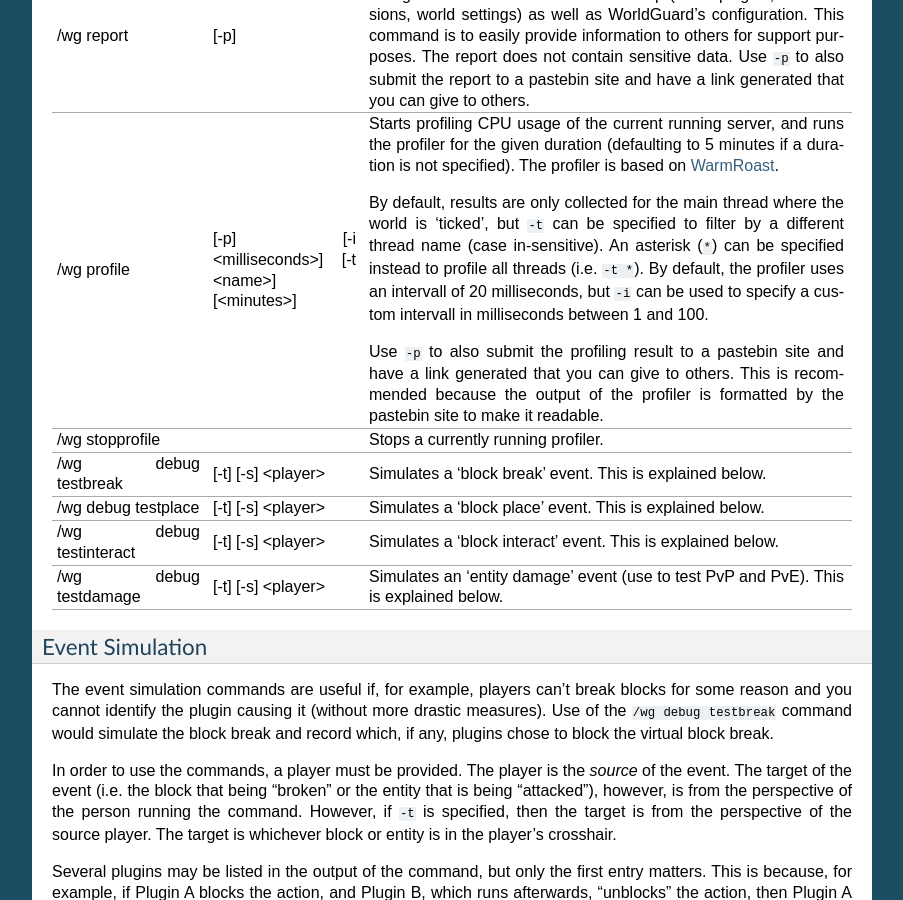
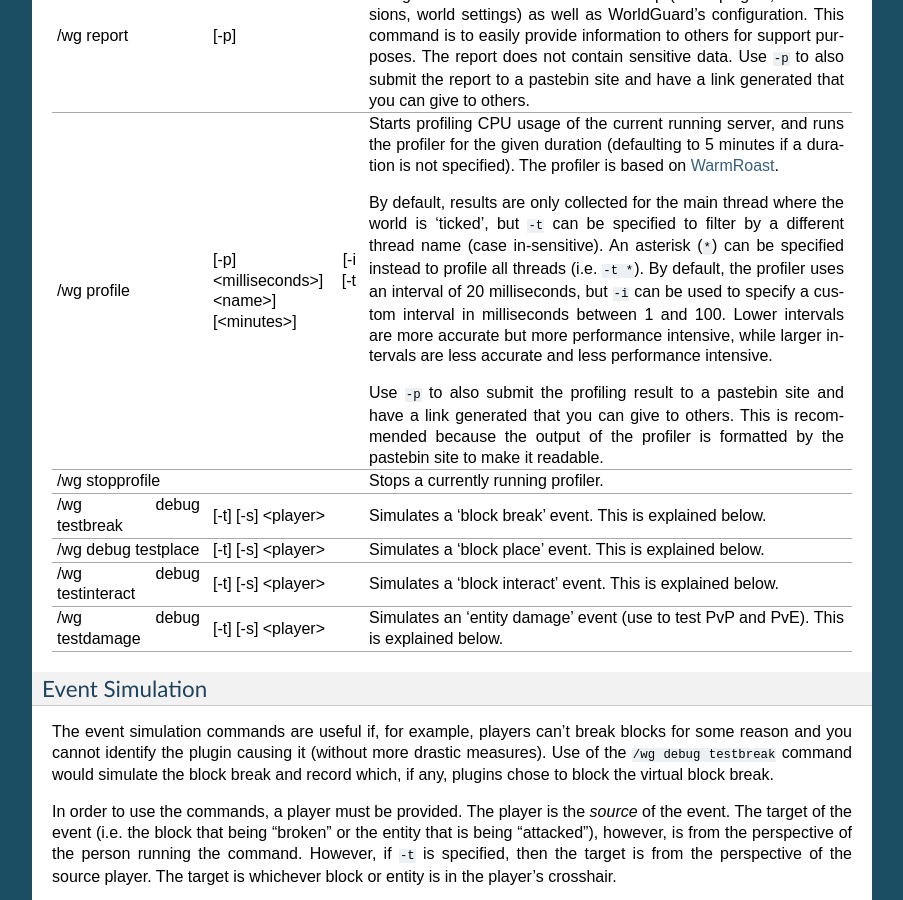
Before and after one commit to aurorasmiles/WorldGuardDocs, a Sphinx documentation site: the page built from source/commands.rst, in a window 1280 px wide and 900 px high, scrolled down 1946 px. Shown: the whole window, without its empty margins (198-1101 px from the left). Built offline with Sphinx 7.4.7, drawn with Linux system fonts in a browser that asks for light colours.

Commit message:
Apply suggestions from code review

```diff
--- a/source/commands.rst
+++ b/source/commands.rst
@@ -94,7 +94,7 @@ Troubleshooting
     /wg report,[-p],"Writes a report file (placed at ``plugins/WorldGuard/report.txt``) detailing information about the server setup (list of plugins, their versions, world settings) as well as WorldGuard's configuration. This command is to easily provide information to others for support purposes. The report does not contain sensitive data. Use ``-p`` to also submit the report to a pastebin site and have a link generated that you can give to others."
     /wg profile,[-p] [-i <milliseconds>] [-t <name>] [<minutes>],"Starts profiling CPU usage of the current running server, and runs the profiler for the given duration (defaulting to 5 minutes if a duration is not specified). The profiler is based on `WarmRoast <https://github.com/sk89q/warmroast>`_.
 
-    By default, results are only collected for the main thread where the world is 'ticked', but ``-t`` can be specified to filter by a different thread name (case in-sensitive). An asterisk (``*``) can be specified instead to profile all threads (i.e. ``-t *``). By default, the profiler uses an intervall of 20 milliseconds, but ``-i`` can be used to specify a custom intervall in milliseconds between 1 and 100.
+    By default, results are only collected for the main thread where the world is 'ticked', but ``-t`` can be specified to filter by a different thread name (case in-sensitive). An asterisk (``*``) can be specified instead to profile all threads (i.e. ``-t *``). By default, the profiler uses an interval of 20 milliseconds, but ``-i`` can be used to specify a custom interval in milliseconds between 1 and 100. Lower intervals are more accurate but more performance intensive, while larger intervals are less accurate and less performance intensive.
 
     Use ``-p`` to also submit the profiling result to a pastebin site and have a link generated that you can give to others. This is recommended because the output of the profiler is formatted by the pastebin site to make it readable."
     /wg stopprofile,,Stops a currently running profiler.
--- a/source/config.rst
+++ b/source/config.rst
@@ -374,7 +374,7 @@ regions.*
     use-paper-entity-origin,FALSE,"When on a `Paper server <https://papermc.io>`_, this option will treat entities as members of the region where they spawned, not where they currently are. This will automatically prevent mobs that wander into regions from accidentally destroying it. (Note that this is separate from mobs that are targetting players in regions - that is still dependent on the player's permission, not the mob's.)"
     max-claim-volume,30000,"The maximum number of blocks in a region that can be claimed with :doc:`self-serve region claiming <regions/claiming>`."
     claim-only-inside-existing-regions,FALSE,"Whether players can only claim within existing regions."
-    cancel-chat-without-recipients,FALSE,Whether chat messages without recipients (for example when all online players are in regions where ``receive-chat`` is set to ``deny``) should be cancelled.
+    cancel-chat-without-recipients,FALSE,Whether chat messages without recipients (for example when all online players are in regions where ``receive-chat`` is set to ``deny``) should be cancelled. Turning this on may prevent external chat sinks (e.g. a Discord bridge plugin) from showing these messages.
     nether-portal-protection,TRUE,Whether any portal travel that might lead to portal creation in a protected area should be blocked.
     set-parent-on-claim,,A region ID that newly created regions with :doc:`self-serve region claiming <regions/claiming>` automatically get assigned as `parent <../regions/priorities/#inheritance>`_.
     location-flags-only-inside-regions,FALSE,Whether locations for location-type :doc:`regions/flags` have to be whithin the corresponding region.
--- a/source/regions/scope.rst
+++ b/source/regions/scope.rst
@@ -68,7 +68,7 @@ Additional exceptions can also be added per-region by adjusting flags, or global
 Blocks and Entities
 ===================
 
-One very important feature of how WorldGuard protects regions is how it handles blocks and entities. Players can obviously be added as a member of a protected region, but WorldGuard see blocks and entities the same way: they can also be a member of a region.
+One very important feature of how WorldGuard protects regions is how it handles blocks and entities. Players can obviously be added as a member of a protected region, but WorldGuard sees blocks and entities the same way: they can also be a member of a region.
 
 However, entities and blocks cannot be explicitly added as member to a region. Instead, an entity or block is considered a member of a region if *it's within the region*. That's why, for example, a piston from outside a protected region cannot push into the region. It's because the piston is considered a non-member, and of course, someone or something that isn't a member cannot change blocks. On the other hand, a piston within a protected region can push blocks within the region because it's considered a member of the region.
 
```
